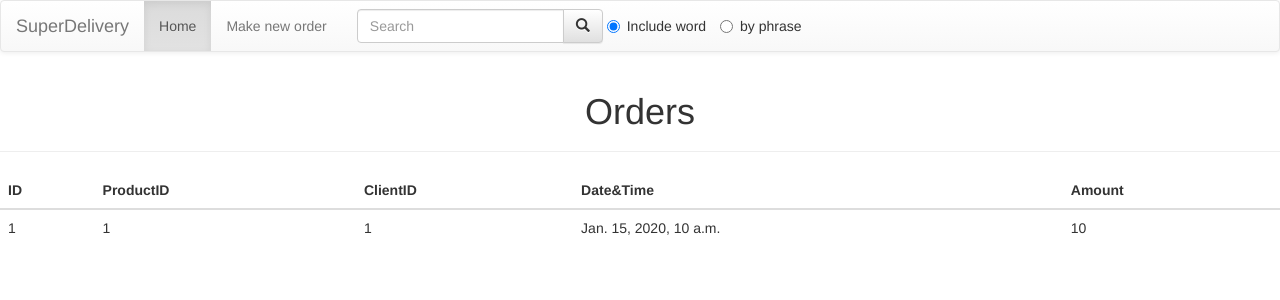
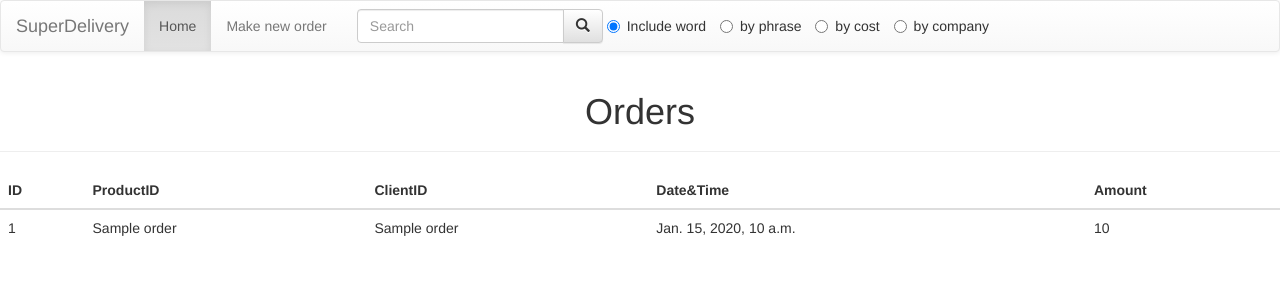
Before and after one commit to VladPodilnyk/KVlabs, a Django app: template DB2/templates/order_list.html in a window 1280 px wide. Shown: the top 300 px of the page. Run offline with Django 3.2, Linux system fonts and the light colour scheme; the template is opened without the code that fills it: most values are stand-ins (such as "Sample title", 1, 10 or a date in 2020); some libraries are stand-ins or nearby versions.

Commit message:
Change order list template

```diff
--- a/DB2/templates/edit.html
+++ b/DB2/templates/edit.html
@@ -1,4 +1,4 @@
-{% load bootstrap %}
+{% load bootstrap %} {% load staticfiles %}
 <!DOCTYPE html>
  <html>
         <head>
@@ -6,6 +6,10 @@
             <link rel="stylesheet" href="//maxcdn.bootstrapcdn.com/bootstrap/3.2.0/css/bootstrap.min.css">
             <link rel="stylesheet" href="//maxcdn.bootstrapcdn.com/bootstrap/3.2.0/css/bootstrap-theme.min.css">
             <link href='//fonts.googleapis.com/css?family=Lobster&subset=latin,latin-ext' rel='stylesheet' type='text/css'>
+            <script src="{% static "jquery-2.2.4.min.js" %}"></script>
+            <link href="{% static "css/bootstrap.min.css" %}" rel="stylesheet">
+            <link href="{% static "css/bootstrap-theme.min.css" %}" rel="stylesheet">
+            <link href="{% static "css/core.css" %}" rel="stylesheet">
         </head>
 <body>
    <nav class="navbar navbar-default">
--- a/DB2/templates/new.html
+++ b/DB2/templates/new.html
@@ -1,4 +1,4 @@
-{% load bootstrap %}
+{% load bootstrap %} {% load staticfiles %}
 <!DOCTYPE html>
  <html>
         <head>
@@ -6,6 +6,10 @@
             <link rel="stylesheet" href="//maxcdn.bootstrapcdn.com/bootstrap/3.2.0/css/bootstrap.min.css">
             <link rel="stylesheet" href="//maxcdn.bootstrapcdn.com/bootstrap/3.2.0/css/bootstrap-theme.min.css">
             <link href='//fonts.googleapis.com/css?family=Lobster&subset=latin,latin-ext' rel='stylesheet' type='text/css'>
+            <script src="{% static "jquery-2.2.4.min.js" %}"></script>
+            <link href="{% static "css/bootstrap.min.css" %}" rel="stylesheet">
+            <link href="{% static "css/bootstrap-theme.min.css" %}" rel="stylesheet">
+            <link href="{% static "css/core.css" %}" rel="stylesheet">
         </head>
 <body>
    <nav class="navbar navbar-default">
--- a/DB2/templates/order_list.html
+++ b/DB2/templates/order_list.html
@@ -2,13 +2,9 @@
  <html>
         <head>
             <title>SuperDelivery</title>
-            <link rel="stylesheet" href="//maxcdn.bootstrapcdn.com/bootstrap/3.2.0/css/bootstrap.min.css">
-            <link rel="stylesheet" href="//maxcdn.bootstrapcdn.com/bootstrap/3.2.0/css/bootstrap-theme.min.css">
-            <link href='//fonts.googleapis.com/css?family=Lobster&subset=latin,latin-ext' rel='stylesheet' type='text/css'>
             <script src="{% static "jquery-2.2.4.min.js" %}"></script>
             <link href="{% static "css/bootstrap.min.css" %}" rel="stylesheet">
             <link href="{% static "css/bootstrap-theme.min.css" %}" rel="stylesheet">
-            <link href="{% static "css/core.css" %}" rel="stylesheet">
 
     <script src="{% static "js/bootstrap.min.js" %}"></script>
         </head>
@@ -34,8 +30,14 @@
                     <label class="radio-inline">
                             <input type="radio" name="optradio" value="include" checked="">Include word
                         </label>
-                        <label class="radio-inline">
+                    <label class="radio-inline">
                             <input type="radio" name="optradio" value="exclude" > by phrase
+                        </label>
+                    <label class="radio-inline">
+                            <input type="radio" name="optradio" value="cost" > by cost
+                        </label>
+                    <label class="radio-inline">
+                            <input type="radio" name="optradio" value="company" > by company
                         </label>
 
                 </form>
@@ -61,8 +63,8 @@
                     {% for order in orders %}
                         <tr class='clickable-row' data-href="{% url 'edit' order.id %}">
                             <td>{{ order.id }}</td>
-                            <td>{{ order.product_id }}</td>
-                            <td>{{ order.client_id }}</td>
+                            <td>{{ order.prod_name }}</td>
+                            <td>{{ order.client_name }}</td>
                             <td>{{ order.data_time }}</td>
                             <td>{{ order.amount }}</td>
                         </tr>
```
